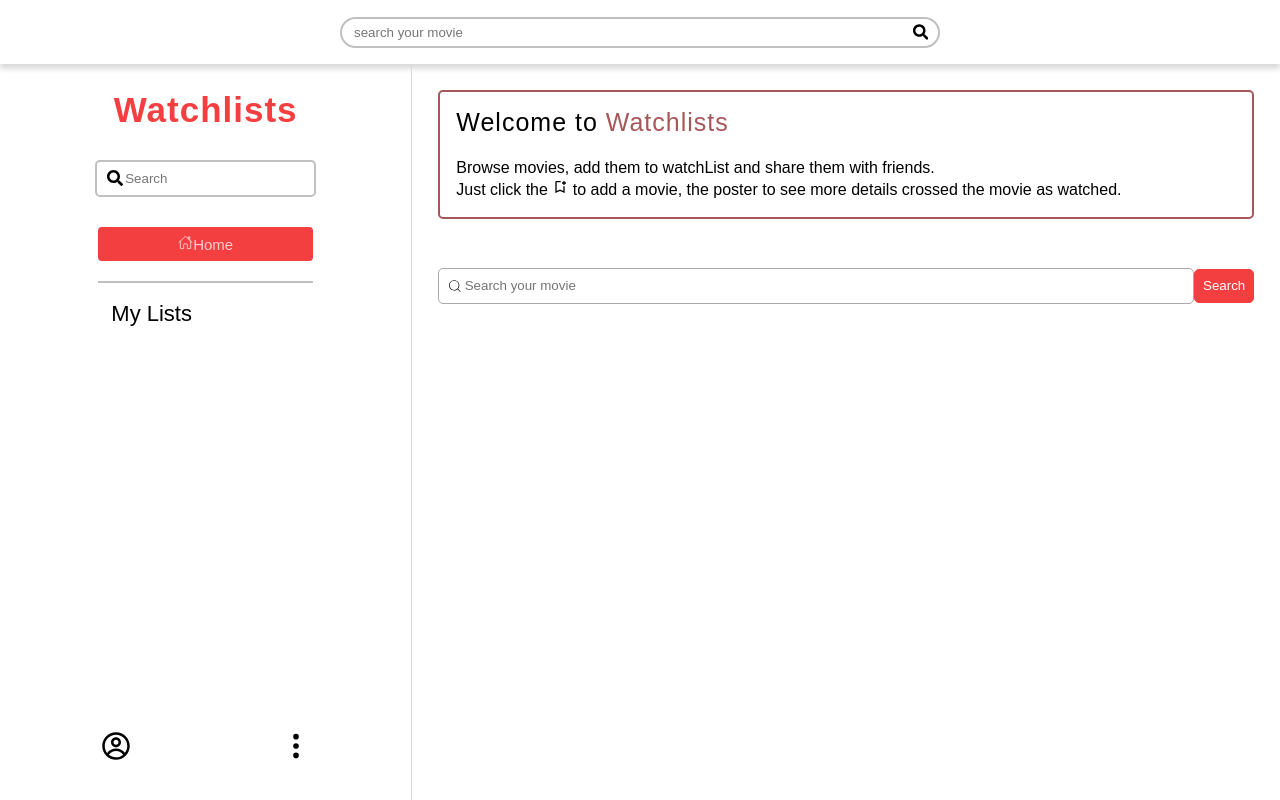
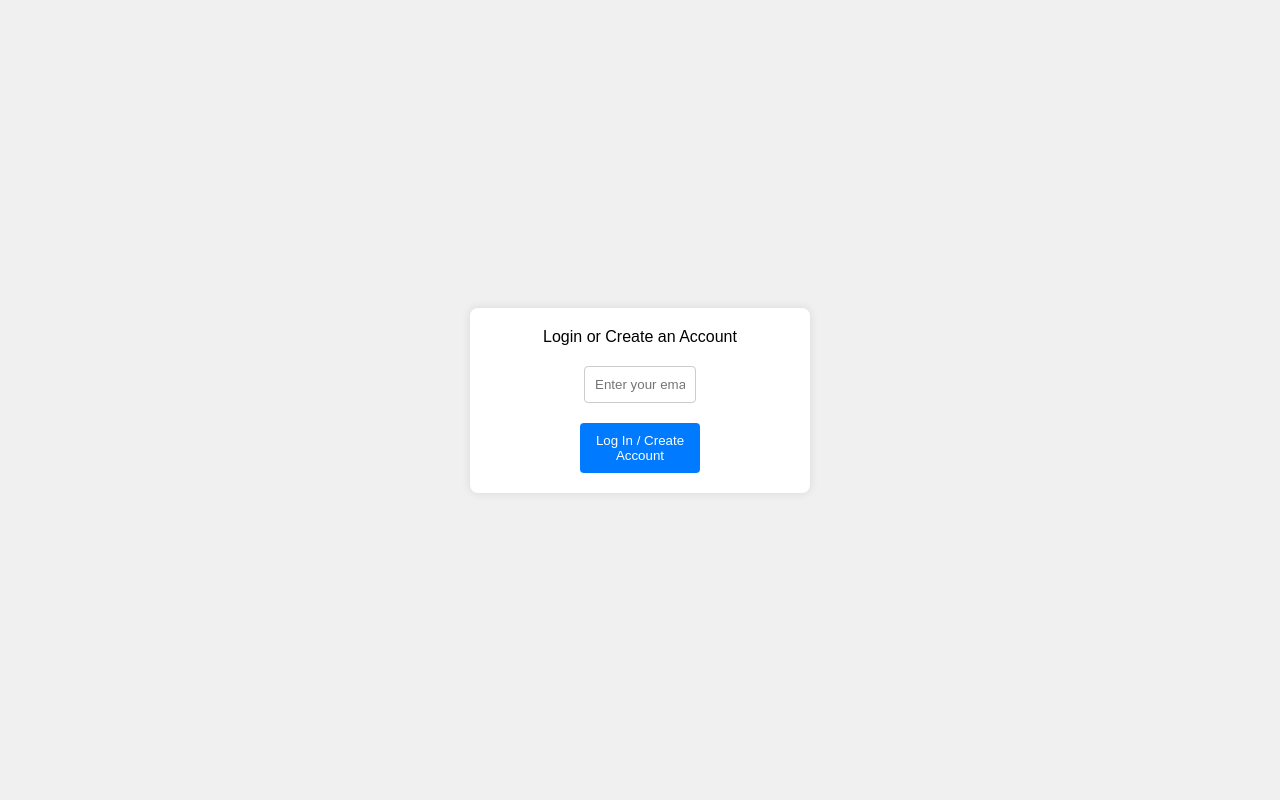
Before and after one commit to Yadav669/movie-search-engine, a React (Create React App) app: page / in a window 1280 px wide. Built offline with nearby package versions, Linux system fonts and the light colour scheme.

Commit message:
Completed

```diff
--- a/src/assets/css/Home.css
+++ b/src/assets/css/Home.css
@@ -7,7 +7,7 @@
   padding: 2%;
   flex-basis: 30%;
   display: flex;
-  justify-content: space-between;
+  /* justify-content: space-between; */
   flex-direction: column;
 }
 
@@ -17,22 +17,16 @@
   flex-basis: 68%;
   overflow-y: scroll;
 }
-
+/*
 .search_container {
   width: 45%;
   padding: 5px 10px;
   border: 2px solid #c0c0c0;
   border-radius: 20px;
   display: flex;
-  justify-content: center;
-  align-items: center;
-}
+} */
 
-.search_container input {
-  width: 100%;
-  border: none;
-  outline: none;
-}
+
 
 .watchlists {
   margin: 0;
@@ -66,9 +60,7 @@
   outline: none;
 }
 
-.myWatchList,
-.sideBar-home-Btn,
-.sideBar-home-Btn > div {
+.myWatchList {
   display: flex;
   justify-content: center;
   align-items: center;
@@ -78,9 +70,6 @@
   flex-direction: column;
 }
 
-.sideBar-home-Btn {
-  padding: 30px 0 0;
-}
 
 .sideBar-home-Btn>div {
   padding-bottom: 20px;
@@ -99,19 +88,12 @@
   flex-direction: column;
 }
 
-.HomeBtn {
-  background: #f33f40;
-  border-radius: 4px;
-  border: none;
-  font-size: 15px;
-  padding: 8px 80px;
-  color: #fccdd2;
-}
 
 .guest {
   display: flex;
   justify-content: space-around;
   align-items: center;
+  margin-top: 80%;
   font-size: 30px;
   height: 50px;
   width: 100%;
@@ -285,8 +267,12 @@
   max-height: 250px;
 }
 
+.Ham{
+  flex-basis: 0%;
+}
+
 /* Tablet Screens */
-@media (max-width: 768px) {
+@media (max-width: 767px) {
   .side_watchlist {
     flex-direction: column;
   }
@@ -315,9 +301,6 @@
     padding-top: 15px;
   }
 
-  .HomeBtn {
-    padding: 8px 40px;
-  }
 
   .cartItemData li {
     flex-basis: 45%;
@@ -360,10 +343,6 @@
     padding-top: 10px;
   }
 
-  .HomeBtn {
-    padding: 8px 20px;
-    font-size: 13px;
-  }
 
   .welcome_to_watchlist {
     padding: 15px;
--- /dev/null
+++ b/src/assets/css/Login.css
@@ -0,0 +1,52 @@
+.login-container {
+  display: flex;
+  justify-content: center;
+  align-items: center;
+  flex-direction: column;
+  height: 100vh;
+  background-color: #f0f0f0; /* Light gray background */
+}
+
+.login-box {
+  background-color: white;
+  padding: 20px;
+  border-radius: 8px;
+  box-shadow: 0 0 10px rgba(0, 0, 0, 0.1);
+  width: 300px; /* Fixed width for the login box */
+  display: flex;
+  justify-content: center;
+  align-items: center;
+  flex-direction: column;
+}
+
+h2 {
+  text-align: center;
+  margin-bottom: 60px;
+}
+
+.email-input {
+  width: 30%;
+  padding: 10px;
+  margin-top: 20px;
+  margin-bottom: 20px;
+  border: 1px solid #ccc;
+  border-radius: 4px;
+}
+
+.login-button {
+  width: 40%;
+  padding: 10px;
+  background-color: #007bff; /* Bootstrap primary color */
+  color: white;
+  border: none;
+  border-radius: 4px;
+  cursor: pointer;
+}
+
+.login-button:hover {
+  background-color: #0056b3; /* Darker blue on hover */
+}
+
+.logout-box {
+  text-align: center;
+}
--- a/src/assets/css/search.css
+++ b/src/assets/css/search.css
@@ -1,7 +1,31 @@
-.search {
-    height: 8vh;
-    display: flex;
-    justify-content: center;
-    align-items: center;
-    box-shadow: 0px 5px 5px #dbdbdb;
+.navbar {
+  display: flex;
+  justify-content: space-between;
+  align-items: center;
+  padding: 1rem;
+  background-color: #eae5e5;
+  color: rgb(12, 1, 1);
 }
+
+.logo h2 {
+  margin: 0;
+}
+
+.Pages {
+  display: none; /* Hide menu by default */
+}
+
+.Pages.show {
+  display: block; /* Show menu when open */
+}
+
+.menu-toggle {
+  cursor: pointer;
+  font-size: 1.5rem;
+}
+
+/* Style for the logout icon */
+.Logout {
+  cursor: pointer;
+  margin-left: 1rem;
+}
--- a/src/component/App.js
+++ b/src/component/App.js
@@ -1,14 +1,18 @@
-import { BrowserRouter, Routes, Route  } from "react-router-dom";
-import "./../assets/css/index.css"
-import Home from "../pages/Home";
+import { BrowserRouter as Router, Routes, Route } from "react-router-dom";
+import Login from "./Login"; // Correct path without "components"
+import Home from "./Home";   // Correct path without "components"
+import Search from "./Search"; // Correct path without "components"
+import "./../assets/css/index.css"; // Correct path for CSS
 
 function App() {
   return (
-    <BrowserRouter>
+    <Router>
       <Routes>
-        <Route path="/" element={<Home />} exact  />
-    </Routes>
-    </BrowserRouter>
+        <Route path="/" element={<Login />} /> {/* Updated path to lowercase */}
+        <Route path="/home" element={<Home />} />
+        <Route path="/Search" element={<Search />} />
+      </Routes>
+    </Router>
   );
 }
 
--- a/src/pages/Home.jsx
+++ b/src/component/Home.jsx
@@ -1,7 +1,7 @@
 import React, { useEffect, useState } from "react";
-import Search from "../component/Search";
-import SideBar from "../component/SideBar";
-import WatchList from "../component/WatchList";
+import Search from "./Search";
+import SideBar from "./SideBar";
+import WatchList from "./WatchList";
 import "../assets/css/Home.css";
 
 const Home = () => {
--- /dev/null
+++ b/src/component/Login.js
@@ -0,0 +1,58 @@
+import React, { useState } from "react";
+import "../assets/css/Login.css"; // Ensure this path is correct
+import { useNavigate } from "react-router-dom";
+
+const Login = () => {
+  const [email, setEmail] = useState("");
+  const [loggedIn, setLoggedIn] = useState(false);
+  const navigate = useNavigate();
+
+  const handleInputChange = (e) => {
+    setEmail(e.target.value);
+  };
+
+  const handleLogin = () => {
+    if (email) {
+      localStorage.setItem("userEmail", email); // Store email in localStorage
+      const userWatchlist = localStorage.getItem(email) || JSON.stringify([]); // Get existing watchlist or an empty array
+      localStorage.setItem("watchlist", userWatchlist); // Set user's watchlist
+      setLoggedIn(true);
+      navigate("/home"); // Redirect to home page after login
+    }
+  };
+
+  const handleLogout = () => {
+    localStorage.removeItem("userEmail");
+    localStorage.removeItem("watchlist"); // Optional: Clear watchlist on logout
+    setLoggedIn(false);
+  };
+
+  return (
+    <div className="login-container">
+      {!loggedIn ? (
+        <div className="login-box">
+          <h2>Login or Create an Account</h2>
+          <input
+            type="email"
+            placeholder="Enter your email"
+            value={email}
+            onChange={handleInputChange}
+            className="email-input"
+          />
+          <button onClick={handleLogin} className="login-button">
+            Log In / Create Account
+          </button>
+        </div>
+      ) : (
+        <div className="logout-box">
+          <h2>Welcome, {email}</h2>
+          <button onClick={handleLogout} className="logout-button">
+            Log Out
+          </button>
+        </div>
+      )}
+    </div>
+  );
+};
+
+export default Login;
--- a/src/component/Search.js
+++ b/src/component/Search.js
@@ -1,23 +1,39 @@
 import React, { useState } from "react";
-import { FaSearch } from "react-icons/fa";
-import "../assets/css/search.css";
+import { Link, useNavigate } from "react-router-dom"; // Import useNavigate
+import { RiLogoutBoxLine } from "react-icons/ri";
+import "../assets/css/search.css"
 
 const Search = () => {
-  const [search, setSearch] = useState("");
+  const [menuOpen, setMenuOpen] = useState(false);
+  const navigate = useNavigate(); // Initialize useNavigate
 
-  const handleOnChange = (e) => setSearch(e.target.value);
+  const toggleMenu = () => {
+    setMenuOpen(!menuOpen);
+  };
+
+  const handleLogout = () => {
+    // Logic for logout, if any
+    localStorage.removeItem("userEmail"); // Remove user email from local storage
+    navigate("/"); // Redirect to the login page
+  };
 
   return (
-    <div className="search">
-      <div className="search_container">
-        <input
-          name="search"
-          id="search"
-          value={search}
-          onChange={handleOnChange}
-          placeholder="search your movie"
-        />
-        <FaSearch />
+    <div className="navbar">
+      <div className="logo">
+        <h2>Master Movies</h2>
+      </div>
+      <div className={`Pages ${menuOpen ? "show" : ""}`}>
+        <ul>
+          <li>
+            <Link to="/login">Login</Link>
+          </li>
+          <li className="Logout" onClick={handleLogout}>
+            <RiLogoutBoxLine size={20} />
+          </li>
+        </ul>
+      </div>
+      <div className="menu-toggle" onClick={toggleMenu}>
+        ☰
       </div>
     </div>
   );
--- a/src/component/SideBar.js
+++ b/src/component/SideBar.js
@@ -1,21 +1,20 @@
 import React, { useState } from "react";
 import { FaSearch } from "react-icons/fa";
-import { IoHomeOutline } from "react-icons/io5";
-import { CgProfile } from "react-icons/cg";
-import { BsThreeDotsVertical } from "react-icons/bs";
+// import { CgProfile } from "react-icons/cg";
+// import { BsThreeDotsVertical } from "react-icons/bs";
 import { MdDelete } from "react-icons/md";
 
 const SideBar = ({ MyList, onRemove }) => {
-  const [showMenu, setShowMenu] = useState(false);
+  // const [showMenu, setShowMenu] = useState(false);
   const [sidebarSearch, setSidebarSearch] = useState("");
 
   const handleOnChange = (e) => setSidebarSearch(e.target.value);
 
-  const toggleMenu = () => {
-    setShowMenu(!showMenu);
-  };
+  // const toggleMenu = () => {
+  //   setShowMenu(!showMenu);
+  // };
 
-  const handleMenuClick = () => setShowMenu(false);
+  // const handleMenuClick = () => setShowMenu(false);
 
   const filteredList = MyList?.filter(movie =>
     movie.Title.toLowerCase().includes(sidebarSearch.toLowerCase())
@@ -23,6 +22,7 @@ const SideBar = ({ MyList, onRemove }) => {
 
   return (
     <div className="sidebar">
+
       <div>
         <h2 className="watchlists">Watchlists</h2>
 
@@ -36,17 +36,6 @@ const SideBar = ({ MyList, onRemove }) => {
               onChange={handleOnChange}
               placeholder="Search"
             />
-          </div>
-        </div>
-
-        <div className="sideBar-home-Btn">
-          <div>
-            <button className="HomeBtn">
-              <span>
-                <IoHomeOutline />
-              </span>
-              Home
-            </button>
           </div>
         </div>
 
@@ -70,7 +59,7 @@ const SideBar = ({ MyList, onRemove }) => {
         </div>
       </div>
 
-      <div className="guest">
+      {/* <div className="guest">
         <div className="pro">
           <span>
             <CgProfile />
@@ -90,7 +79,7 @@ const SideBar = ({ MyList, onRemove }) => {
             <BsThreeDotsVertical onClick={toggleMenu} />
           )}
         </div>
-      </div>
+      </div> */}
     </div>
   );
 };
--- a/src/component/WatchList.js
+++ b/src/component/WatchList.js
@@ -87,7 +87,7 @@ const WatchList = ({onAddToWatchList}) => {
     <div className="watchList">
       <div className="welcome_to_watchlist">
         <h3>
-          Welcome to <span>watchlists</span>
+          Welcome to <span>Movie Search Engine</span>
         </h3>
 
         <p className="watchListText">
@@ -146,6 +146,7 @@ const WatchList = ({onAddToWatchList}) => {
                   <div className="movie-info">
                     <span>{movie.Year}</span>
                   </div>
+                  <div><h4>{ movie.Plot}</h4></div>
                 </div>
               </li>
             ))}
```
